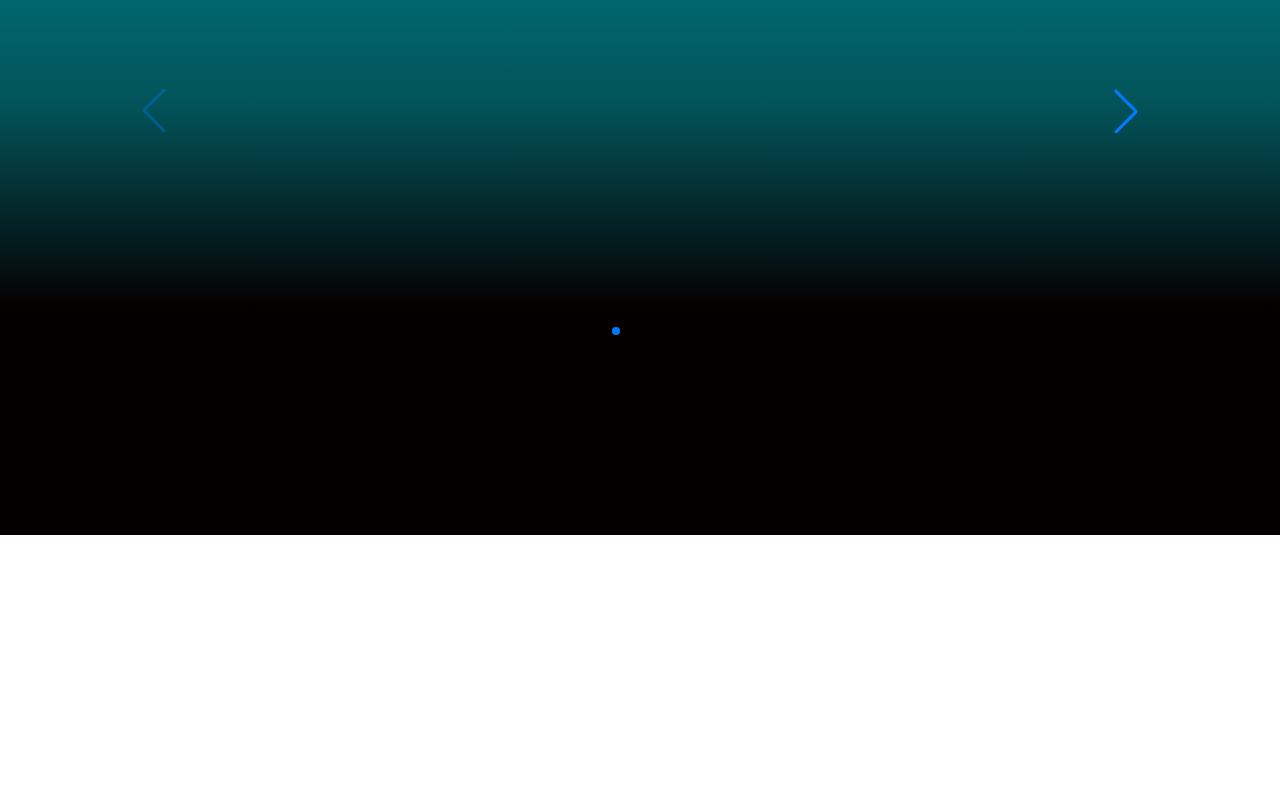
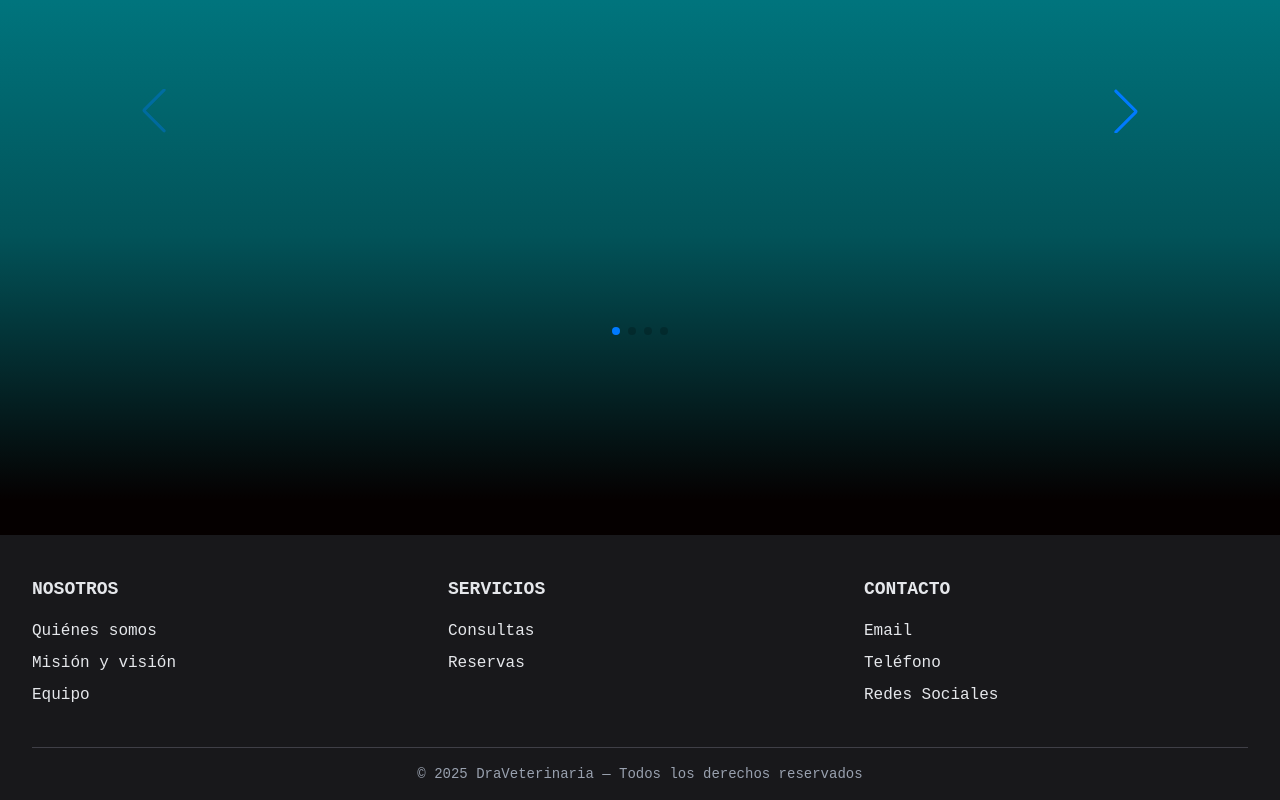
Before and after one commit to francisconimarvin/DraVeterinaria, a React (Vite) app in the folder frontend/DraVeterinaria/: page / in a window 1280 px wide. Shown: the part 307-1107 px from the top of the page. Before the commit the page ends 842 px from the top, so only its background shows below. Built offline with nearby package versions, Linux system fonts and the light colour scheme; no server answers; a web font is replaced by a local one.

Commit message:
Se agrega footer y protectedRoute para validacioin de login

```diff
--- a/frontend/DraVeterinaria/package.json
+++ b/frontend/DraVeterinaria/package.json
@@ -3,7 +3,6 @@
   "private": true,
   "version": "0.0.0",
   "type": "module",
-
   "scripts": {
     "dev": "vite",
     "build": "vite build",
@@ -16,11 +15,10 @@
     "@tailwindcss/vite": "^4.1.13",
     "react": "^19.1.1",
     "react-dom": "^19.1.1",
-    "react-router-dom": "^7.9.3",
+    "react-router-dom": "^7.9.4",
     "swiper": "^12.0.2",
     "tailwindcss": "^4.1.13",
     "three": "^0.180.0"
-
   },
   "devDependencies": {
     "@eslint/js": "^9.36.0",
--- a/frontend/DraVeterinaria/src/App.jsx
+++ b/frontend/DraVeterinaria/src/App.jsx
@@ -3,18 +3,36 @@ import Header from './components/Header.jsx'
 import Services from './components/Services.jsx'
 import { BrowserRouter as Router, Routes, Route } from 'react-router-dom'
 import Scheduling from './components/Scheduling.jsx'
-
+import Footer from './components/Footer.jsx'
 import ThreeCarrusel from './three/ThreeCarrusel.jsx'
-
+import ProtectedRoute from './components/ProtectedRoute.jsx'
+import Login from './components/Login.jsx'
 const App = () => {
   return (
       <div className='w-full overflow-hidden'>
+      {/* Header visible siempre */}
+      <Header />
+
+      {/* Contenido de la página */}
+      <main className="flex-grow">
         <Routes>
-          {/* Cada ruta abre un componente distinto */}
-          <Route path="/" element={<><Header/><ThreeCarrusel/></>} />
-          <Route path="/agendamiento" element={<><Header/><Scheduling/></>} />
+          <Route path="/" element={<ThreeCarrusel />} />
+          <Route path="/login" element={<Login />} />
+          <Route
+            path="/agendamiento"
+            element={
+              <ProtectedRoute>
+                <Scheduling />
+              </ProtectedRoute>
+            }
+          />
         </Routes>
+      </main>
+
+      {/* Footer visible siempre */}
+      <Footer />
       </div>
+
 
   )
 }
--- /dev/null
+++ b/frontend/DraVeterinaria/src/components/Footer.jsx
@@ -0,0 +1,98 @@
+import React from "react";
+import { useNavigate } from "react-router-dom";
+
+const Footer = () => {
+  const navigate = useNavigate();
+
+  // Handlers para navegación
+  const handleNavigation = (path) => {
+    navigate(path);
+    window.scrollTo(0, 0); // Lleva al inicio de la nueva vista
+  };
+
+  return (
+    <footer className="bg-zinc-900 text-gray-200 mt-auto">
+      {/* Grid principal */}
+      <div className="container mx-auto grid grid-cols-1 md:grid-cols-3 gap-8 px-8 py-10 text-center md:text-left">
+        {/* Sección Nosotros */}
+        <div>
+          <h5 className="uppercase font-bold mb-4 text-lg">Nosotros</h5>
+          <ul className="space-y-2">
+            <li
+              onClick={() => handleNavigation("/sobre-nosotros")}
+              className="cursor-pointer hover:text-gray-400 transition-colors"
+            >
+              Quiénes somos
+            </li>
+            <li
+              onClick={() => handleNavigation("/mision")}
+              className="cursor-pointer hover:text-gray-400 transition-colors"
+            >
+              Misión y visión
+            </li>
+            <li
+              onClick={() => handleNavigation("/equipo")}
+              className="cursor-pointer hover:text-gray-400 transition-colors"
+            >
+              Equipo
+            </li>
+          </ul>
+        </div>
+
+        {/* Sección Servicios */}
+        <div>
+          <h5 className="uppercase font-bold mb-4 text-lg">Servicios</h5>
+          <ul className="space-y-2">
+            <li
+              onClick={() => handleNavigation("/agendamiento")}
+              className="cursor-pointer hover:text-gray-400 transition-colors"
+            >
+              Consultas
+            </li>
+            <li
+              onClick={() => handleNavigation("/agendamiento")}
+              className="cursor-pointer hover:text-gray-400 transition-colors"
+            >
+              Reservas
+            </li>
+          </ul>
+        </div>
+
+        {/* Sección Contacto */}
+        <div>
+          <h5 className="uppercase font-bold mb-4 text-lg">Contacto</h5>
+          <ul className="space-y-2">
+            <li
+              onClick={() => alert("Email: contacto@draveterinaria.cl")}
+              className="cursor-pointer hover:text-gray-400 transition-colors"
+            >
+              Email
+            </li>
+            <li
+              onClick={() => alert("Teléfono: +56 9 1234 5678")}
+              className="cursor-pointer hover:text-gray-400 transition-colors"
+            >
+              Teléfono
+            </li>
+            <li
+            onClick={() => window.open("https://www.instagram.com/draveronica.veterinaria?igsh=N2x4MG90eTZnZTZ6", "_blank")}
+            className="cursor-pointer hover:text-gray-400 transition-colors"
+            >
+            Redes Sociales
+            </li>
+          </ul>
+        </div>
+      </div>
+
+      {/* Línea divisoria */}
+      <hr className="border-zinc-700 mx-8" />
+
+      {/* Copyright */}
+      <div className="text-center py-4 text-sm text-gray-400">
+        © {new Date().getFullYear()} DraVeterinaria — Todos los derechos reservados
+      </div>
+    </footer>
+  );
+};
+
+export default Footer;
--- a/frontend/DraVeterinaria/src/components/Navbar.jsx
+++ b/frontend/DraVeterinaria/src/components/Navbar.jsx
@@ -1,5 +1,5 @@
 import React, { useEffect, useState } from 'react';
-import { assets } from '../assets/assets.js'; // Asegúrate de que 'assets' contiene 'logoPatita' y 'logoMenu'
+import { assets } from '../assets/assets.js';
 import { useNavigate } from "react-router-dom";
 import { useAuth0 } from '@auth0/auth0-react';
 import Login from './Login.jsx';
--- /dev/null
+++ b/frontend/DraVeterinaria/src/components/ProtectedRoute.jsx
@@ -0,0 +1,29 @@
+import { useAuth0 } from "@auth0/auth0-react";
+import { Navigate } from "react-router-dom";
+
+function ProtectedRoute({ children }) {
+  const { isAuthenticated, isLoading, loginWithRedirect } = useAuth0();
+
+  // Spinner simple
+  const Spinner = () => (
+    <div className="flex justify-center items-center h-[70vh]">
+      <div className="w-12 h-12 border-4 border-green-500 border-t-transparent rounded-full animate-spin"></div>
+    </div>
+  );
+
+  // Mientras Auth0 verifica si el usuario está logueado
+  if (isLoading) {
+    return <Spinner />;
+  }
+
+  // Si no está autenticado, redirige a login
+  if (!isAuthenticated) {
+    loginWithRedirect({ appState: { returnTo: window.location.pathname } });
+    return <Spinner />;
+  }
+
+  // Si está autenticado, renderiza el contenido protegido
+  return children;
+}
+
+export default ProtectedRoute;
```
Also changed, not shown: 1 other file (tests, documents, lock files or other folders).
